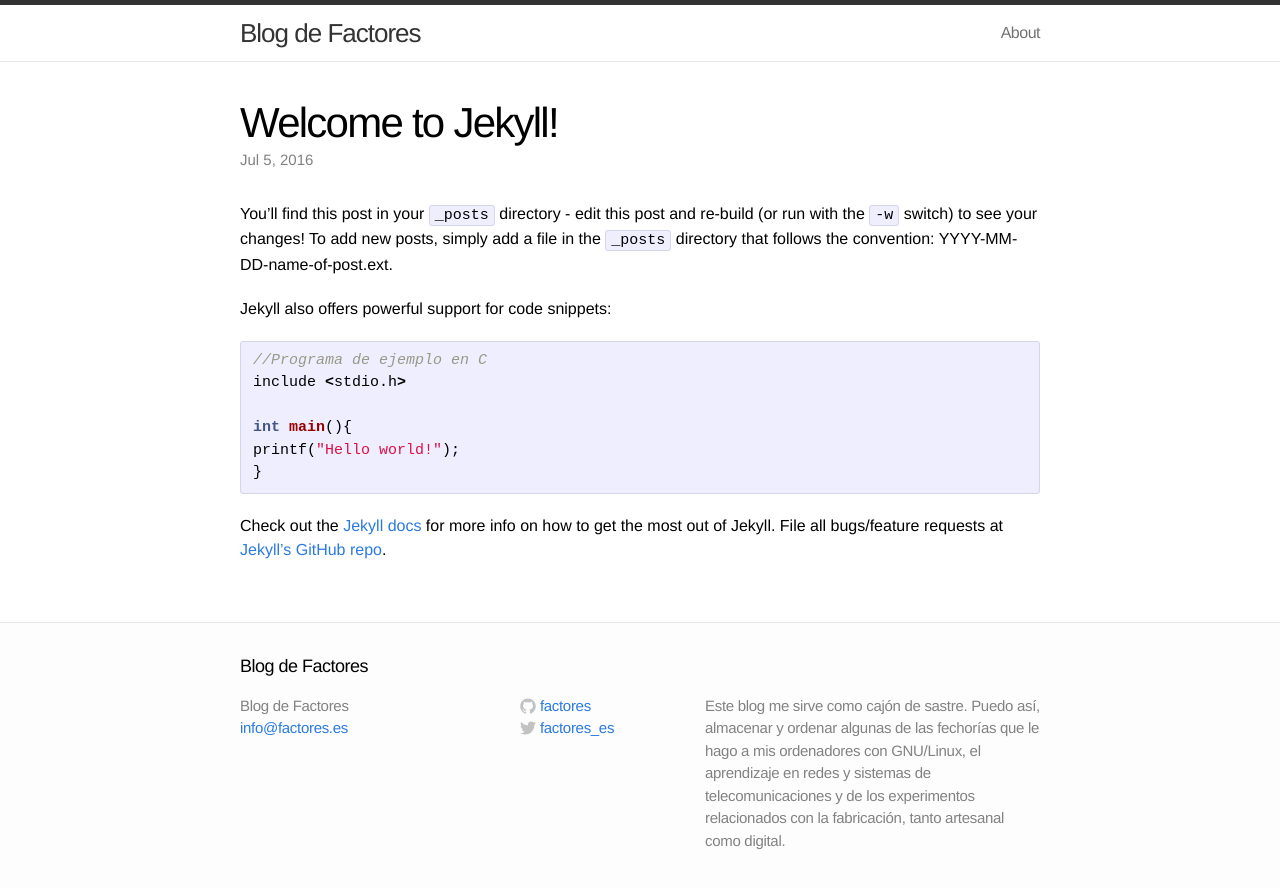
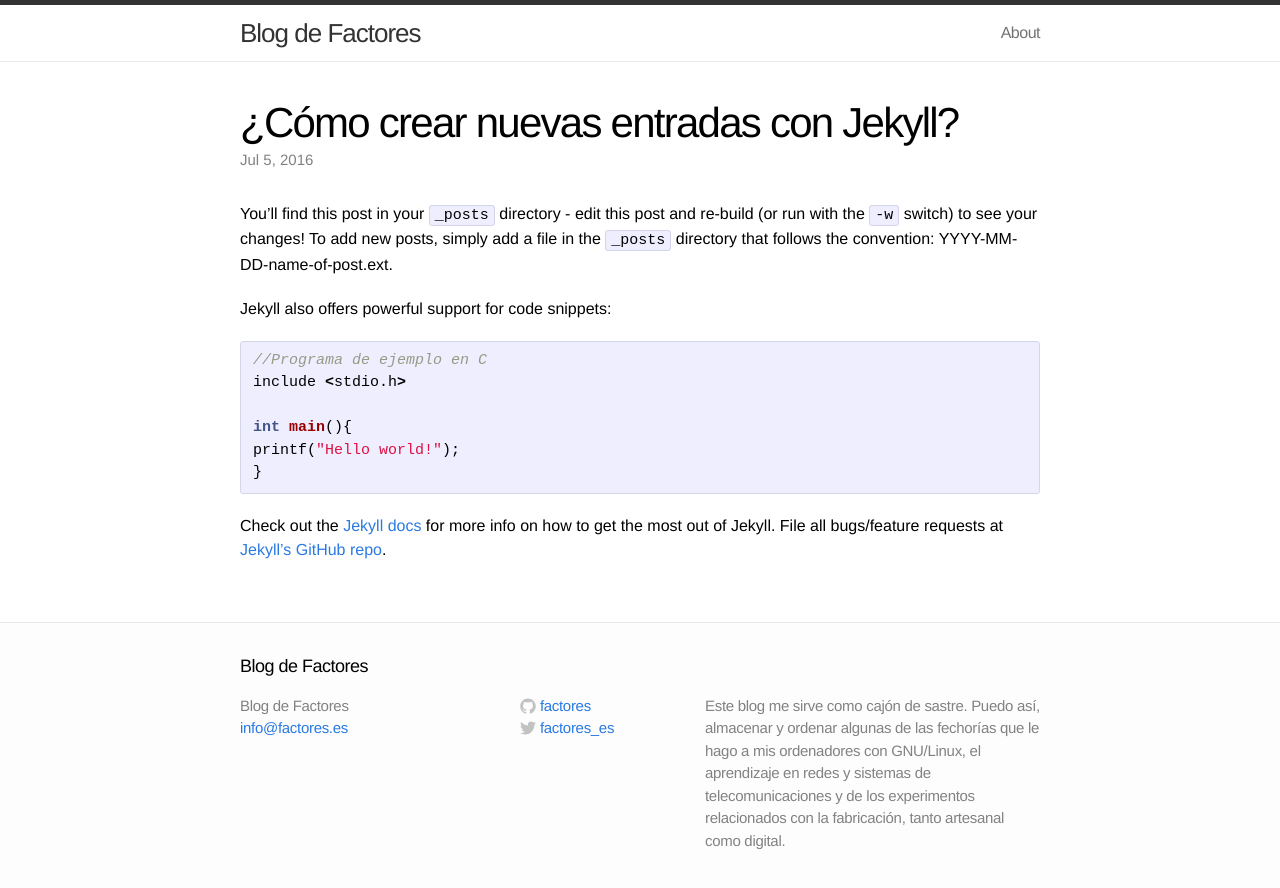
Before and after one commit to ddelaviuda/ddelaviuda.github.io, a Jekyll site: the page built from _posts/2016-07-05-welcome-to-jekyll.markdown, in a window 1280 px wide. Shown: the top 888 px of the page. Built offline with Jekyll 4.4.1, drawn with Linux system fonts in a browser that asks for light colours.

Commit message:
Update 2016-07-05-welcome-to-jekyll.markdown

```diff
--- a/_posts/2016-07-05-welcome-to-jekyll.markdown
+++ b/_posts/2016-07-05-welcome-to-jekyll.markdown
@@ -1,6 +1,6 @@
 ---
 layout: post
-title:  "Welcome to Jekyll!"
+title:  "¿Cómo crear nuevas entradas con Jekyll?"
 date:   2016-07-05 18:39:22
 categories: jekyll update
 ---
```
